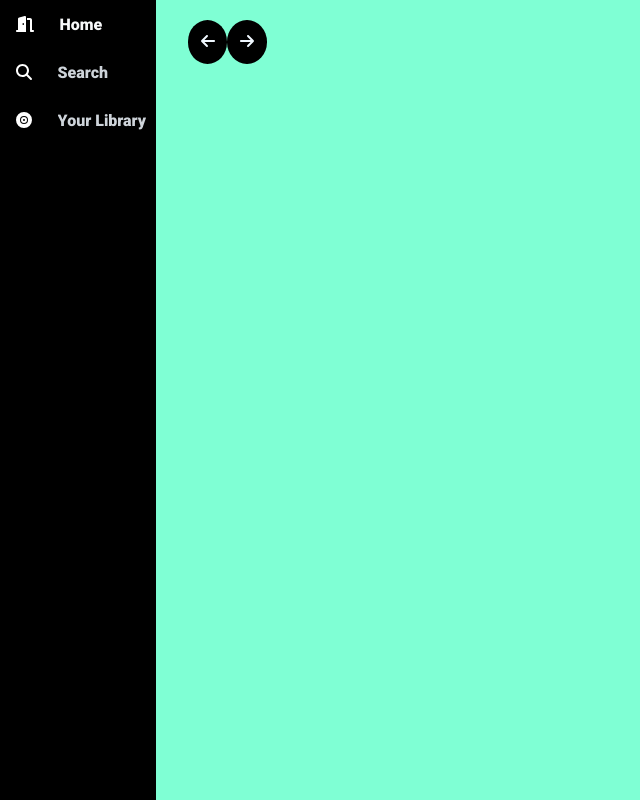
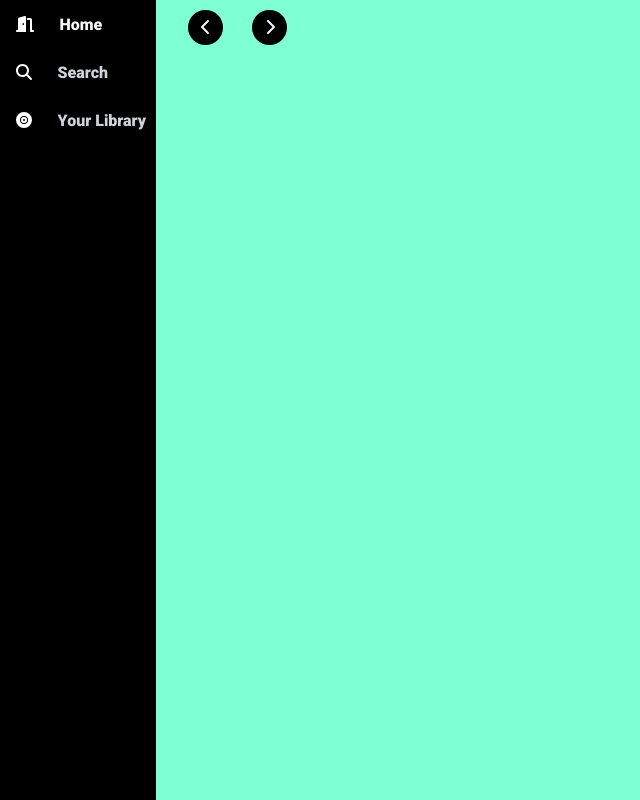
Before and after one commit to NenoSann/Spotify-Clone, a Vue app: page / in a window 1280 px wide. Shown: the whole page, without its empty margins (0-640 px from the left). Built offline with nearby package versions, Linux system fonts and the light colour scheme.

Commit message:
Add two icons and change importedfontawesome icon

```diff
--- a/src/main.ts
+++ b/src/main.ts
@@ -11,12 +11,12 @@
 import { FontAwesomeIcon } from '@fortawesome/vue-fontawesome'
 
 /* import specific icons */
-import { faDoorOpen, faMagnifyingGlass, faRecordVinyl, faArrowRight, faArrowLeft } from '@fortawesome/free-solid-svg-icons'
+import { faDoorOpen, faMagnifyingGlass, faRecordVinyl, faChevronLeft, faChevronRight } from '@fortawesome/free-solid-svg-icons'
 library.add(faDoorOpen,
     faMagnifyingGlass,
     faRecordVinyl,
-    faArrowLeft,
-    faArrowRight);
+    faChevronLeft,
+    faChevronRight);
 const app = createApp(App);
 
 app.use(router, ElementPlus);
--- a/src/views/TopIcon.vue
+++ b/src/views/TopIcon.vue
@@ -1,11 +1,9 @@
 <template>
-    <div class="main">
-        <div class="icondiv">
-            <font-awesome-icon class="icon" icon="fa-solid fa-arrow-left" />
-        </div>
-        <div class="icondiv">
-            <font-awesome-icon class="icon" icon="fa-solid fa-arrow-right" />
-        </div>
+    <div class="left-icon-div">
+        <font-awesome-icon class="icon" icon="fa-solid fa-chevron-left" />
+    </div>
+    <div class="right-icon-div">
+        <font-awesome-icon class="icon" icon="fa-solid fa-chevron-right" />
     </div>
 </template>
 
@@ -14,23 +12,33 @@
 
 </script>
 
-<style scoped>
+<style scoped lang="scss">
 /* Why this component's parent is not MainBoard? */
-.main {
-    overflow: hidden;
-    background-color: transparent;
+
+@mixin icon-div {
     display: flex;
+    align-items: center;
+    justify-content: center;
     position: absolute;
-    top: 1.25rem;
+    background-color: black;
+    border-radius: 50%;
+
+}
+
+.left-icon-div {
+    @include icon-div;
+    top: 0.6rem;
     left: 2rem;
 }
 
-.icondiv {
-    border-radius: 50%;
+.right-icon-div {
+    @include icon-div;
+    top: 0.6rem;
+    left: 6rem;
 }
 
 .icon {
-    margin: 0.8rem;
+    margin: 0.6rem 0.8rem 0.6rem 0.8rem;
     color: aliceblue;
 }
 </style>
```
